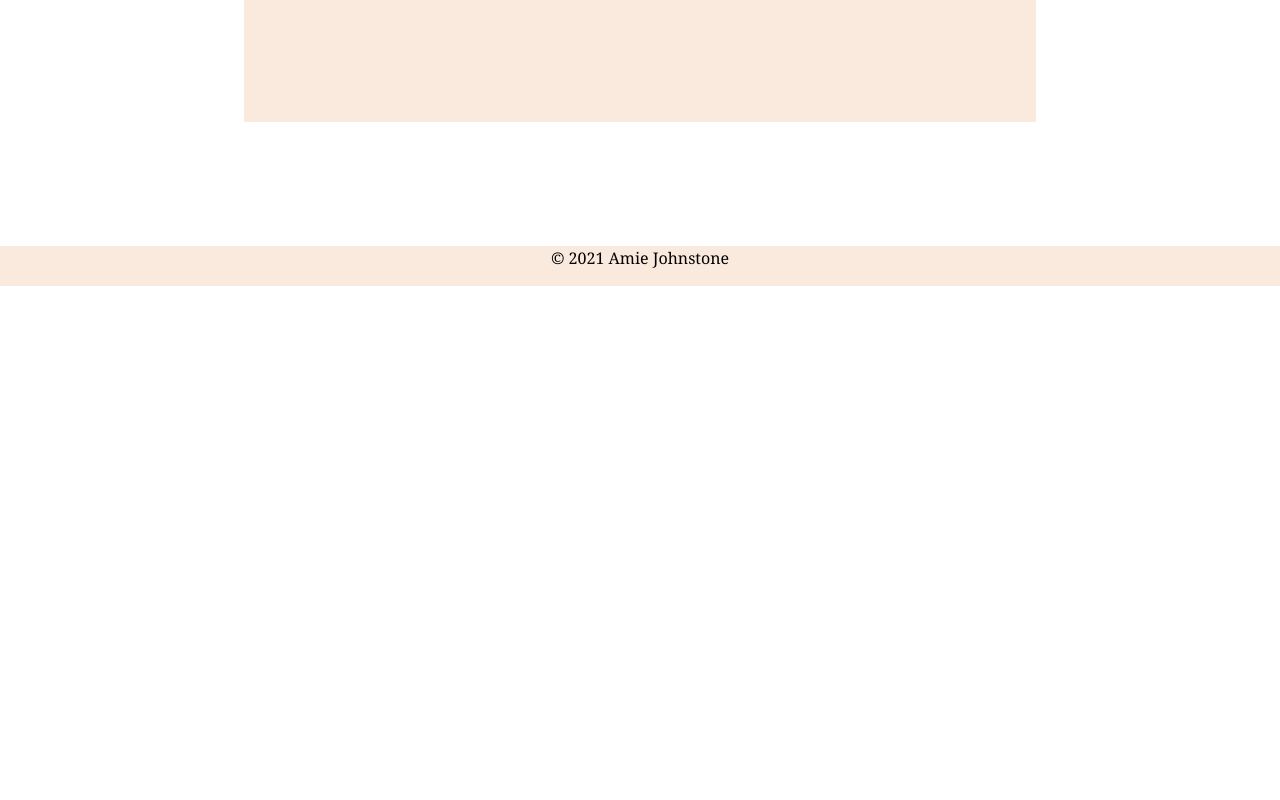
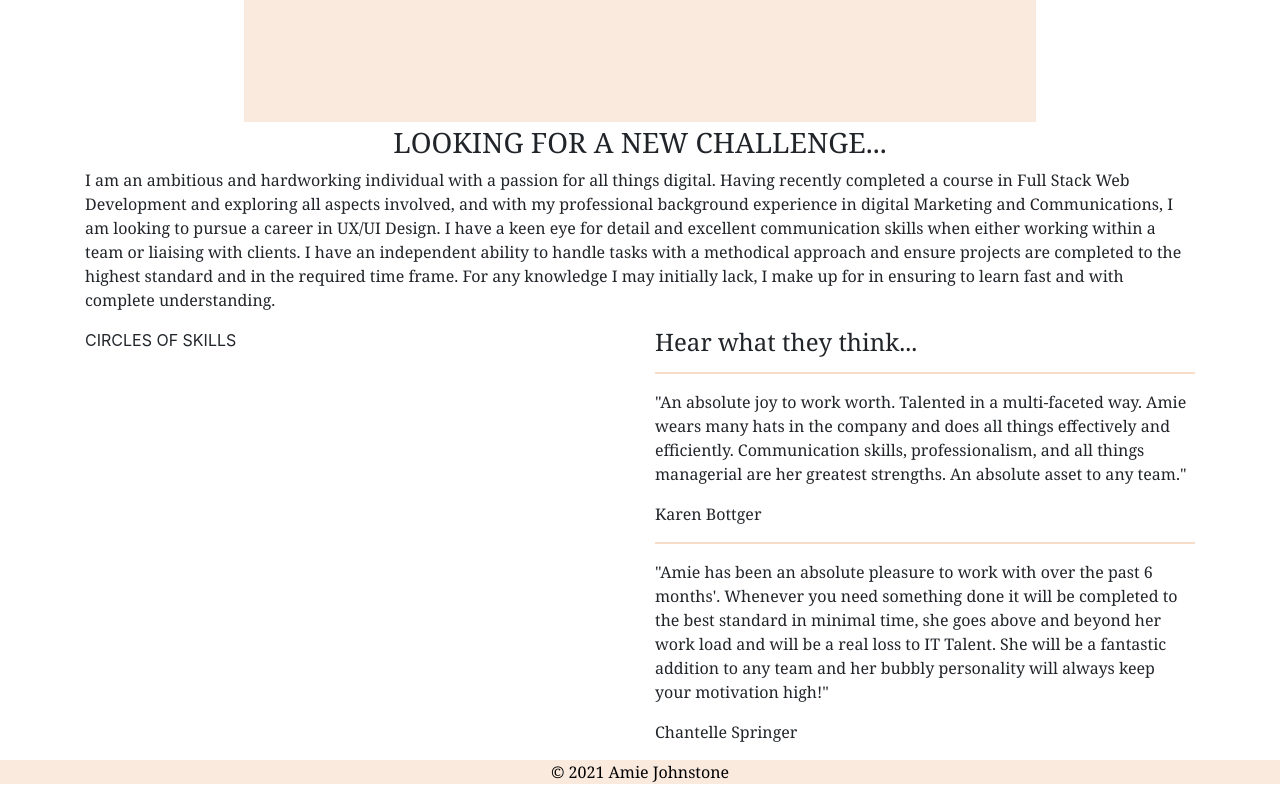
Before and after one commit to Amiejohnstone18/CV, a plain HTML site: page index.html in a window 1280 px wide. Shown: the part 514-1314 px from the top of the page. Before the commit the page ends 800 px from the top, so only its background shows below. Drawn offline with nearby package versions, Linux system fonts and the light colour scheme.

Commit message:
Added personal introduction and LinkedIn testimonials and formatted

```diff
--- a/assets/css/style.css
+++ b/assets/css/style.css
@@ -26,9 +26,30 @@
     border: 4px solid white;
 }
 
+#challenge {
+    font-family: 'Noto Serif', serif;
+    text-align: center;
+}
+
+.intro-text {
+    font-family: 'Noto Serif', serif;
+}
+
+/* Circles */
+
+
+hr {
+    border: 1px solid #f7dcc8;
+
+}
+
+.testimonials {
+    font-family: 'Noto Serif', serif;
+}
+
 /* Footer */
 footer {
-    position: fixed;
+    position: relative;
     left: 0;
     bottom: 0;
     width: 100%;
--- a/index.html
+++ b/index.html
@@ -37,7 +37,27 @@
   <div class="rectangle"></div>
 </div>
 
+<div class="container">
+<h3 id="challenge"> LOOKING FOR A NEW CHALLENGE...</h3>
 
+<p class="intro-text">I am an ambitious and hardworking individual with a passion for all things digital. Having recently completed a course in Full Stack Web Development and exploring all aspects involved, and with my professional background experience in digital Marketing and Communications, I am looking to pursue a career in UX/UI Design. I have a keen eye for detail and excellent communication skills when either working within a team or liaising with clients. I have an independent ability to handle tasks with a methodical approach and ensure projects are completed to the highest standard and in the required time frame. For any knowledge I may initially lack, I make up for in ensuring to learn fast and with complete understanding.</p>
+</div>
+
+<!-- Circle -->
+<div class="container">
+  <div class="row">
+    <div class="col">CIRCLES OF SKILLS</div>
+    <div class="col testimonials">
+      <h4>Hear what they think...</h4>
+      <hr>
+      <p>"An absolute joy to work worth. Talented in a multi-faceted way. Amie wears many hats in the company and does all things effectively and efficiently. Communication skills, professionalism, and all things managerial are her greatest strengths. An absolute asset to any team."</p>
+      <p>Karen Bottger</p>
+      <hr>
+      <p>"Amie has been an absolute pleasure to work with over the past 6 months'. Whenever you need something done it will be completed to the best standard in minimal time, she goes above and beyond her work load and will be a real loss to IT Talent. She will be a fantastic addition to any team and her bubbly personality will always keep your motivation high!"</p>
+      <p>Chantelle Springer</p>
+    </div>
+  </div>
+</div>
 
     <!-- Footer -->
     <footer>
```
